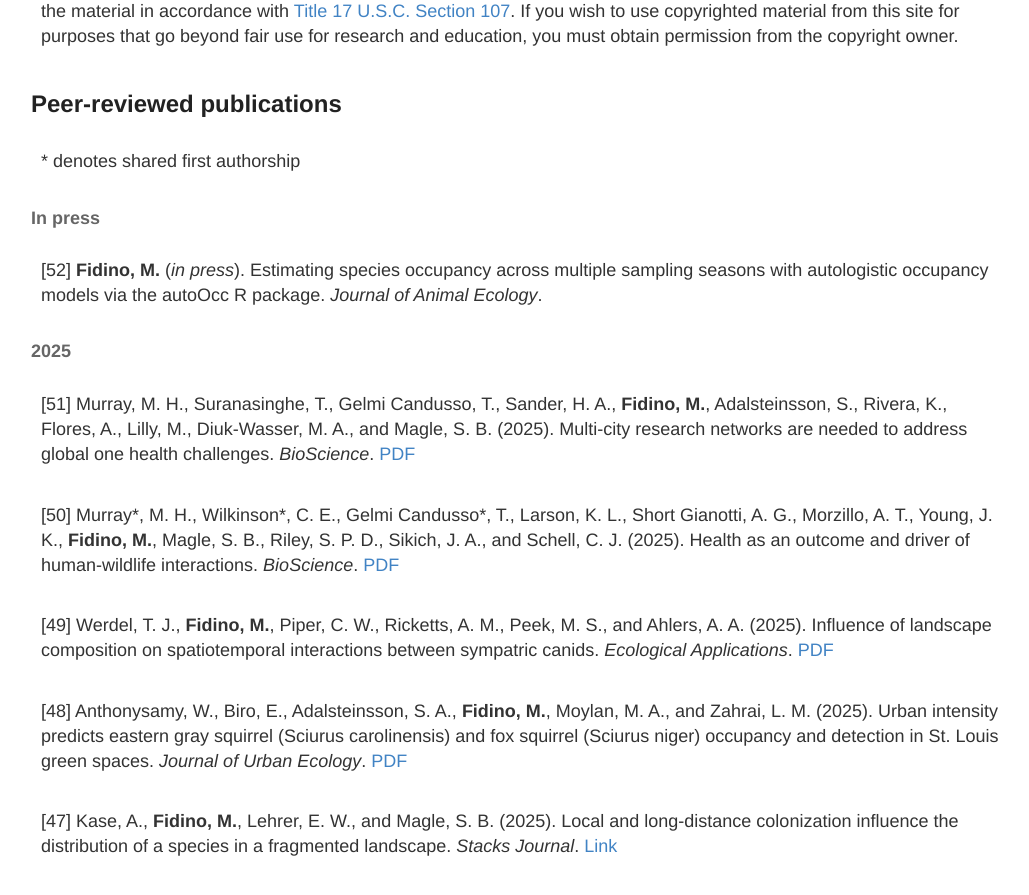
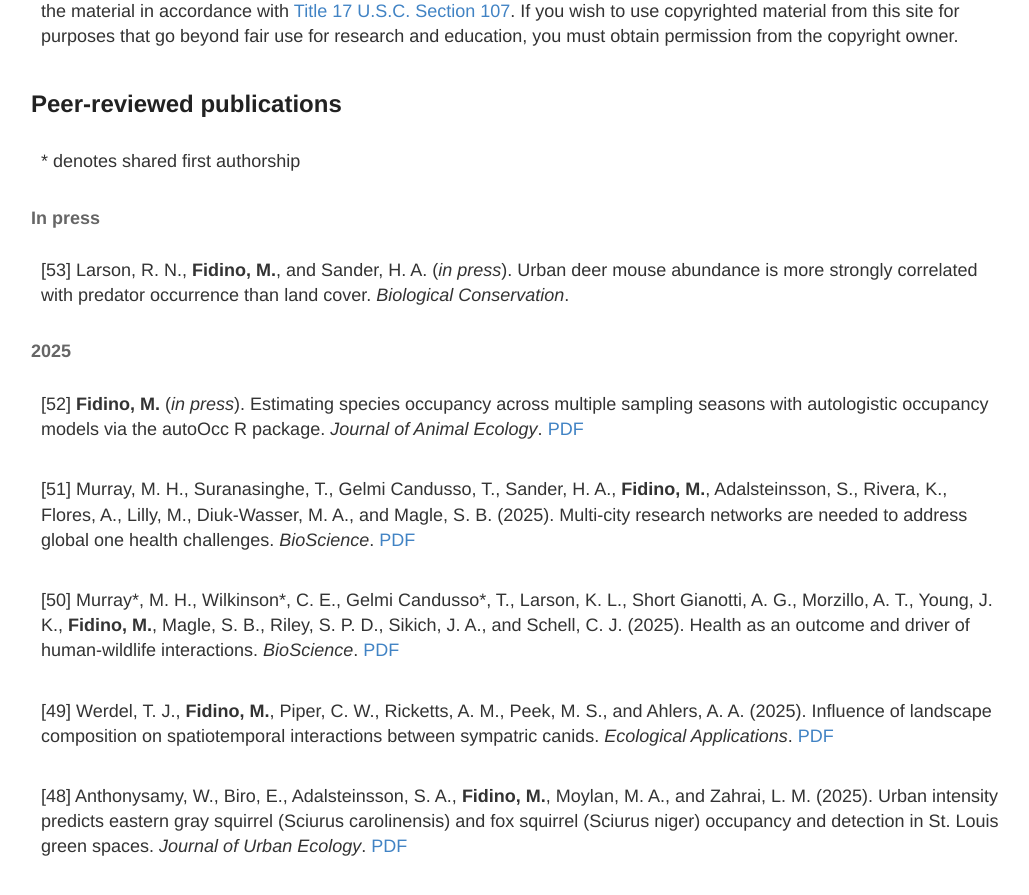
Before and after one commit to mfidino/mfidino.github.io, a Jekyll site: the page built from publications.md, in a window 1280 px wide and 900 px high, scrolled down 338 px. Shown: the top 895 px of the window, without its empty margins (119-1148 px from the left). Built offline with Jekyll 4.4.1, drawn with Linux system fonts in a browser that asks for light colours.

Commit message:
paper accepted

```diff
--- a/publications.md
+++ b/publications.md
@@ -16,10 +16,15 @@ This site contains copyrighted material, the use of which has not always been sp
 
 #### In press
 
-[52] **Fidino, M.** (*in press*). Estimating species occupancy across multiple sampling seasons with autologistic occupancy models via the autoOcc R package. *Journal of Animal Ecology*.
+[53] Larson, R. N., **Fidino, M.**, and Sander, H. A. (*in press*). Urban deer mouse
+abundance is more strongly correlated with predator occurrence than land cover.
+*Biological Conservation*.
+
 
 
 #### 2025
+
+[52] **Fidino, M.** (*in press*). Estimating species occupancy across multiple sampling seasons with autologistic occupancy models via the autoOcc R package. *Journal of Animal Ecology*. [PDF](../public/Fidino+2025_autoOcc.pdf)
 
 [51] Murray, M. H., Suranasinghe, T., Gelmi Candusso, T., Sander, H. A., **Fidino, M.**, Adalsteinsson, S., Rivera, K., Flores, A., Lilly, M., Diuk-Wasser, M. A., and Magle, S. B. (2025). Multi-city research networks are needed to address global one health challenges. *BioScience*. [PDF](../public/Murray_multicity_bio.pdf)
 
--- a/research.html
+++ b/research.html
@@ -165,6 +165,12 @@ permalink: /research/
   Click to view some of my associated publications
 </button>
 <div class="content">
+    <div style="height:10px;font-size:1px;">&nbsp;</div>
+  <b>Fidino</b> (2025). Estimating species occupancy across multiple sampling seasons with autologistic occupancy models via the autoOcc R package.<br /><i
+    >Journal of Animal Ecology.</i
+  >
+  <a href="{{site.url}}/public/Fidino_2025_autoOcc.pdf">(PDF)</a><br />
+
   <div style="height:10px;font-size:1px;">&nbsp;</div>
   <b>Gerber <i>et al.</i></b> (2024). A model-based hypothesis framework to
   define and estimate the diel niche via the ’Diel.Niche’ R package.<br /><i
```
